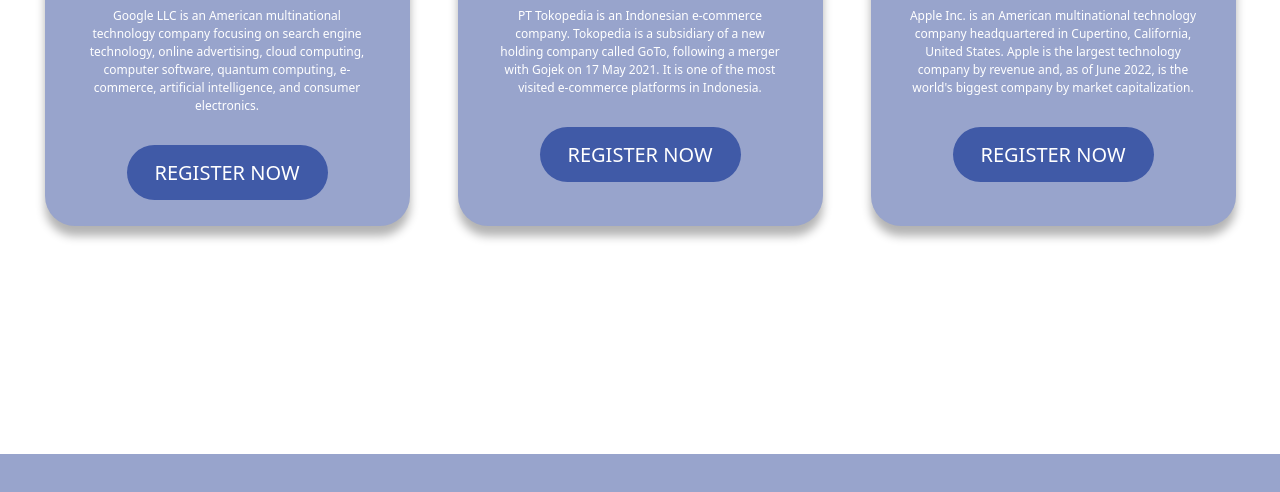
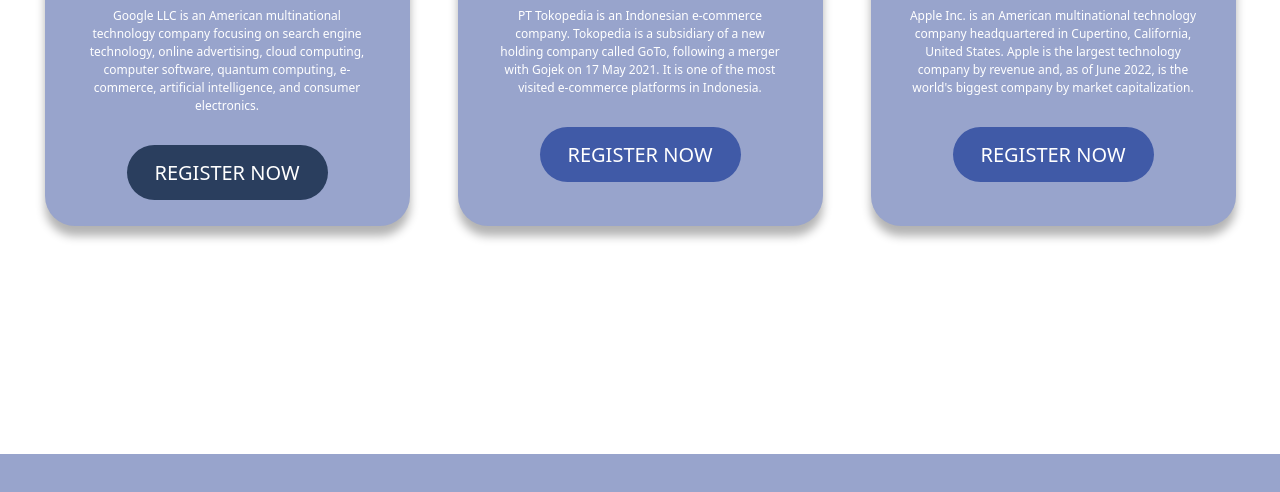
Before and after one commit to KevinJ0nathan/WebDev-HIMTI-Intern, a plain HTML site: page index.html in a window 1280 px wide. In both pictures the pointer is over the button 227 px from the left and 1388 px from the top of the page. Shown: the part 1216-1708 px from the top of the page. Drawn offline with nearby package versions, Linux system fonts and the light colour scheme.

Commit message:
Update style.css

```diff
--- a/style.css
+++ b/style.css
@@ -156,6 +156,10 @@ body{
     font-weight: 400;
     cursor: pointer;
     margin-top: 30px;
+}
+
+.register-now-button:hover {
+  background-color: #2A3E5E;
 }
 
 .card-text{
```
